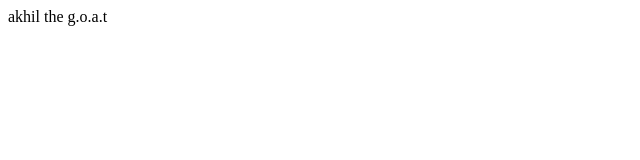
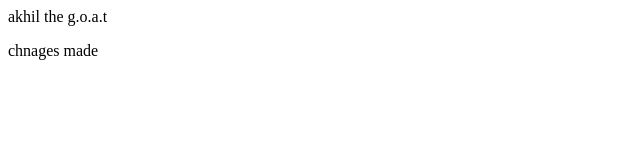
Before and after one commit to akhilreddykandivada/localrepo, a plain HTML site: page index.html in a window 1280 px wide. Shown: the full height of the page, 0-640 px from the left. Drawn offline with Linux system fonts and the light colour scheme.

Commit message:
added new features

```diff
--- a/index.html
+++ b/index.html
@@ -1 +1,2 @@
 <p> akhil the g.o.a.t</p>
+<p>chnages made</p>
```
